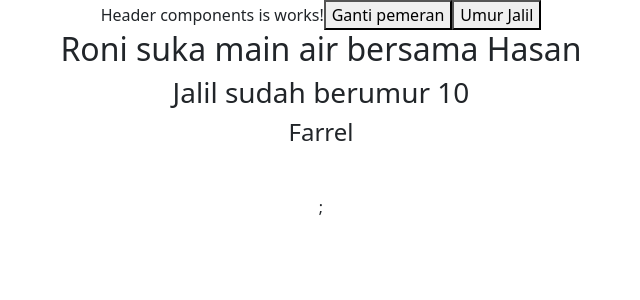
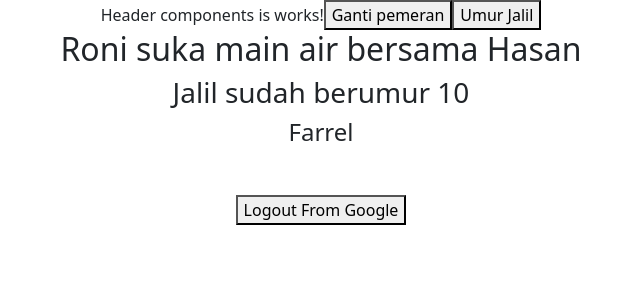
Before and after one commit to synrgy-5-fsw-1-cihuy/belajar-reactjs, a React (Create React App) app: page / in a window 1280 px wide. Shown: the top 300 px of the page, without its empty margins (319-959 px from the left). Built offline with nearby package versions, Linux system fonts and the light colour scheme.

Commit message:
remove semicolon

```diff
--- a/src/components/oauth/OAuth.js
+++ b/src/components/oauth/OAuth.js
@@ -1,4 +1,4 @@
-import { GoogleOAuthProvider, GoogleLogin } from '@react-oauth/google';
+import { GoogleOAuthProvider, GoogleLogin, googleLogout } from '@react-oauth/google';
 
 const OAuth = () => {
     return(
@@ -11,8 +11,9 @@ const OAuth = () => {
             onError={() => {
                 console.log('Login Failed');
             }}
-            />;
+            />
            </GoogleOAuthProvider>
+           <button onClick={() => googleLogout()}>Logout From Google</button>
         </div>
     )
 };
```
